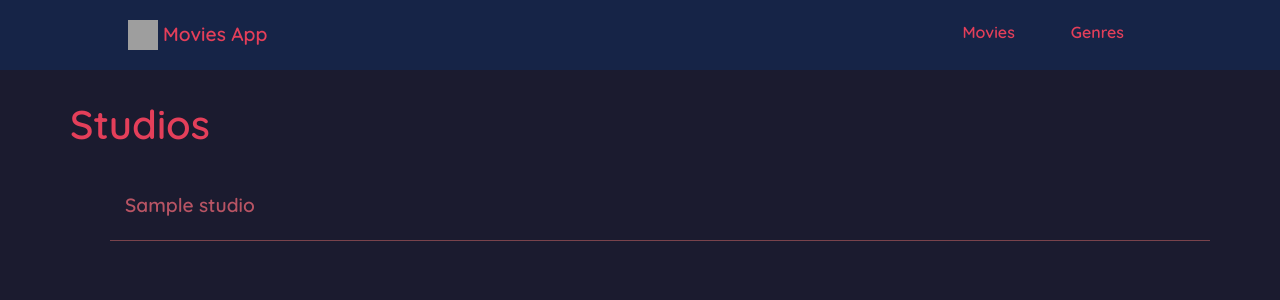
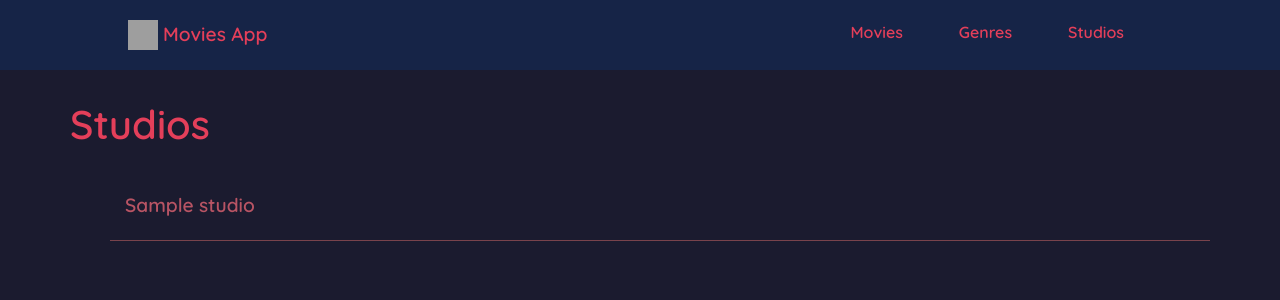
Before and after one commit to Navayuvan-SB/Movies-App, a Django app: page /movies/studios/ in a window 1280 px wide. Shown: the top 300 px of the page. Run offline with Django 3.2, Linux system fonts and the light colour scheme; tables that the repository leaves empty hold one stand-in row (values such as "Sample post"); grey boxes are pictures that could not be loaded.

Commit message:
Link Studio Routes to other pages

```diff
--- a/movies/templates/base_generic.html
+++ b/movies/templates/base_generic.html
@@ -40,6 +40,9 @@
             </li>
             <li>
               <a href="{% url 'genres' %}">Genres</a>
+            </li>
+            <li>
+              <a href="{% url 'studios' %}">Studios</a>
             </li>
           </ul>
         </div>
--- a/movies/templates/movies/movie_detail.html
+++ b/movies/templates/movies/movie_detail.html
@@ -47,7 +47,7 @@
 
     <div class="mx-2">
         <h3 class="c-light-primary">Studio</h3>
-        <p class="c-text-secondary">{{movie.studio.title}}</p>
+        <a href="{% url 'studio-detail' movie.studio.slug %}"><p class="c-text-secondary">{{movie.studio.title}}</p></a>
     </div>
 
     <p class="c-text-secondary">Release date: <span class="fw-600">{{movie.release_date}}</span> </p>
--- a/movies/templates/movies/studio_list.html
+++ b/movies/templates/movies/studio_list.html
@@ -1,4 +1,4 @@
-{% extends 'base_generic.html' %} {% block title %} Genres {% endblock title %}
+{% extends 'base_generic.html' %} {% block title %} Studios {% endblock title %}
 {% block content %}
 
 
@@ -21,7 +21,7 @@
 
         {% for studio in studio_list %}
             <li class="bottom-border">
-                <a class="fs-1-2 c-light-primary fw-600 hover-none hover-c-primary" href="">{{studio.title}}</a>
+                <a class="fs-1-2 c-light-primary fw-600 hover-none hover-c-primary" href="{% url 'studio-detail' studio.slug %}">{{studio.title}}</a>
             </li>
         {% endfor %}
 
```
